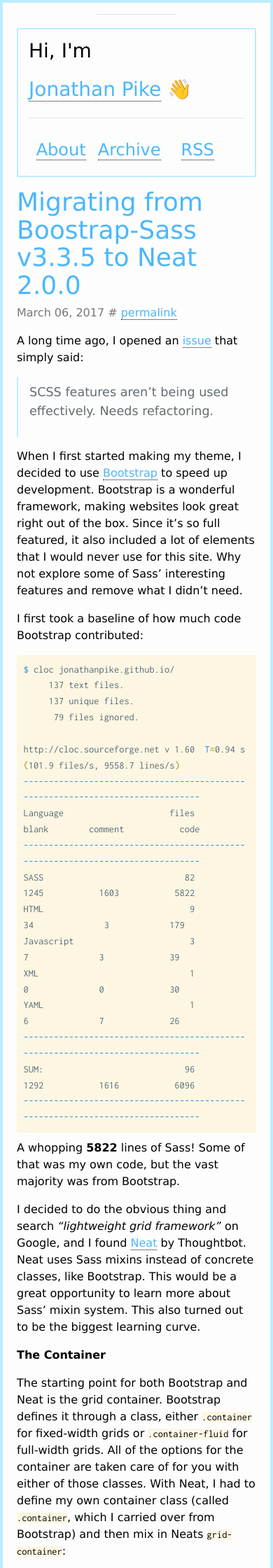
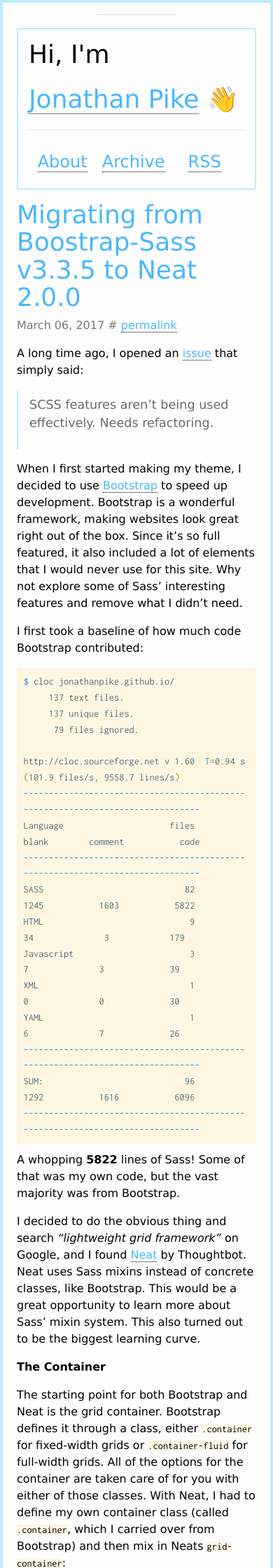
Before and after one commit to jonathanpike/jonathanpike.github.io, a Jekyll site: the page built from index.html, in a window 390 px wide. Shown: the top 2240 px of the page at 70% size. Built offline with Jekyll 4.4.1, drawn with Linux system fonts in a browser that asks for light colours; the list of posts is cut into pages by our own code.

Commit message:
Add variables for media query breakpoints

```diff
--- a/_sass/_header.scss
+++ b/_sass/_header.scss
@@ -13,14 +13,13 @@
 }
 
 .namebox-title {
-  @media only screen and (max-width: 768px) {
-    font-size: $font-size-h3;
+  @media only screen and (max-width: $screen-tablet) {
     display: inline-block;
   }
 }
 
 .namebox-subtitle {
-  @media only screen and (max-width: 768px) {
+  @media only screen and (max-width: $screen-tablet) {
     display: none;
   }
 }
@@ -31,10 +30,17 @@
 }
 
 .navigation-item {
-  @media only screen and (max-width: 768px) {
+  @media only screen and (max-width: $screen-tablet) {
     display: inline-block;
     width: calc(90%/3);
     text-align: center;
+    margin: 0 2px;
+  }
+}
+
+.navigation-item-text {
+  @media only screen and (max-width: $screen-tablet) {
+    font-size: $font-size-h5;
   }
 }
 
--- a/_sass/_resume.scss
+++ b/_sass/_resume.scss
@@ -12,7 +12,7 @@
   li {
     display: inline;
     margin: 0px 10px 0px 10px;
-    @media only screen and (max-width: 500px) {
+    @media only screen and (max-width: $screen-phone) {
       margin: -2px;
     }
   }
@@ -38,7 +38,7 @@
 .flex-container {
   display: flex;
   justify-content: flex-start;
-  @media only screen and (max-width: 750px) {
+  @media only screen and (max-width: $screen-tablet) {
     flex-wrap: wrap;
   }
 }
--- a/_sass/_variables.scss
+++ b/_sass/_variables.scss
@@ -48,3 +48,12 @@
 $large-neat-grid: (
   media: 1000px,
 );
+
+// Media Query Breakpoints
+$screen-phone: 480px !default;
+
+$screen-tablet: 768px !default;
+
+$screen-desktop: 992px !default;
+
+$screen-wide-desktop: 1200px !default;
```
Also changed, not shown: _sass/_layout.scss (+5 -5 lines).
